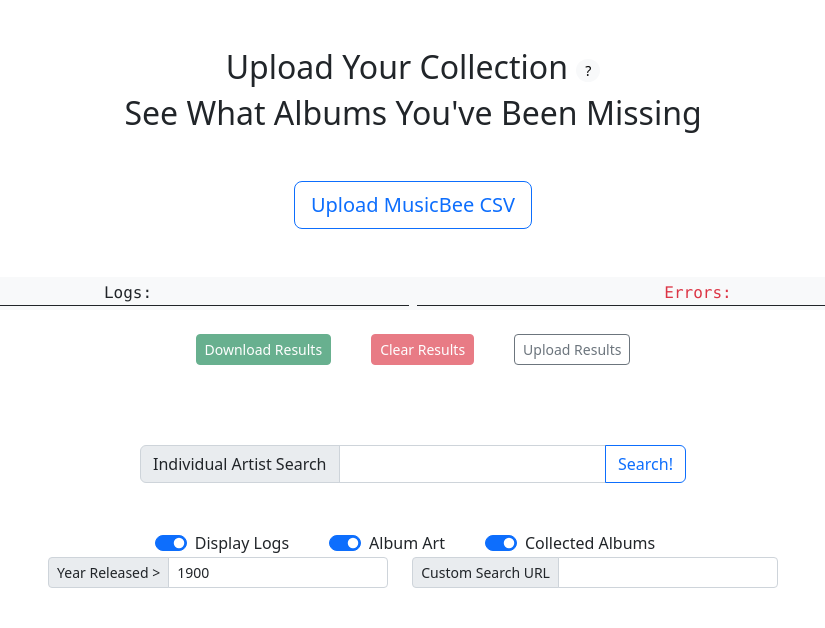
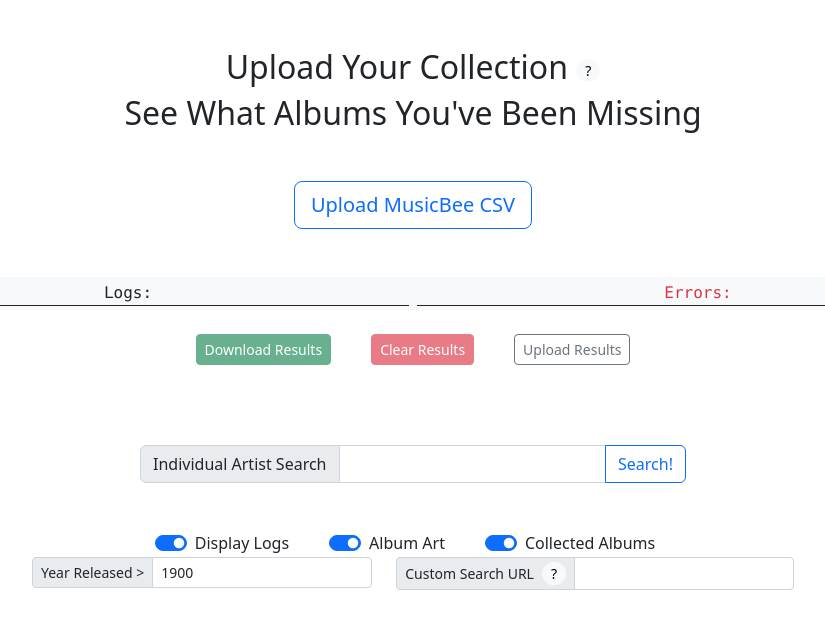
Before and after one commit to dave-ryan/find-new-releases, a Vue app: page / in a window 1280 px wide. Shown: the top 628 px of the page, without its empty margins (227-1052 px from the left). Built offline with nearby package versions, Linux system fonts and the light colour scheme.

Commit message:
quick and easy popover for examples

```diff
--- a/src/views/Home.vue
+++ b/src/views/Home.vue
@@ -214,7 +214,17 @@
           </div>
           <div class="col-md-auto">
             <div class="input-group-sm input-group">
-              <span class="input-group-text">Custom Search URL</span>
+              <span class="input-group-text"
+                >Custom Search URL
+                <button
+                  type="button"
+                  class="btn btn-sm btn-light rounded-circle pt-0 pb-0 ps-2 pe-2 ms-2"
+                  @click="displayExamples = !displayExamples"
+                >
+                  {{ displayExamples ? "x" : "?" }}
+                </button></span
+              >
+
               <input
                 type="text"
                 v-model="customSearchUrl"
@@ -222,6 +232,19 @@
                 placeholder=""
               />
             </div>
+            <transition name="fade">
+              <ul
+                class="list-group position-absolute shadow-lg"
+                v-if="displayExamples"
+              >
+                <li class="list-group-item disabled">Examples</li>
+                <li class="list-group-item">
+                  youtube.com/results?search_query=
+                </li>
+                <li class="list-group-item">open.spotify.com/search/</li>
+                <li class="list-group-item">www.google.com/search?q=</li>
+              </ul>
+            </transition>
           </div>
         </div>
       </div>
@@ -475,6 +498,7 @@ export default {
       downloading: false,
       displayAlbums: true,
       displayCollected: true,
+      displayExamples: false,
       displayLogs: true,
       engineRunning: false,
       errors: [],
```
